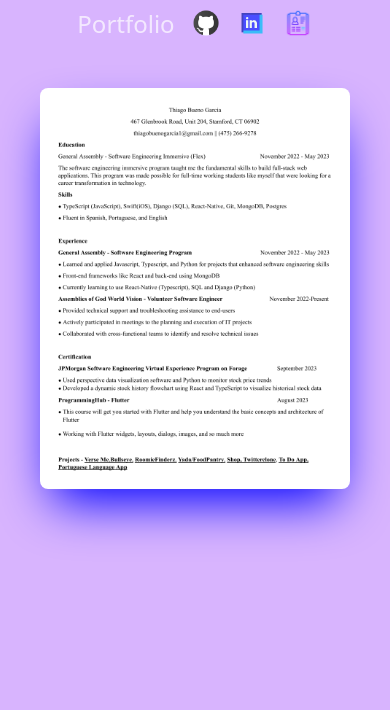
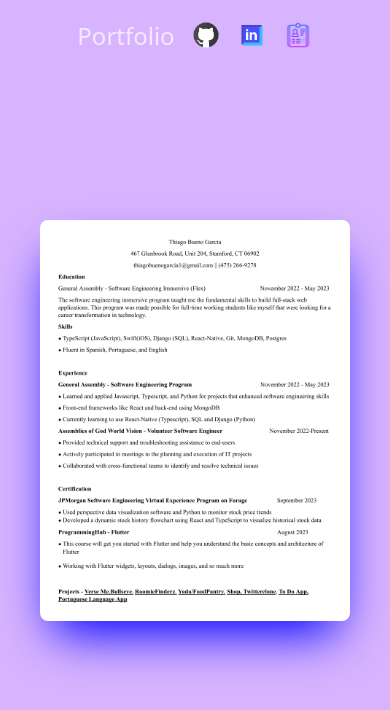
Before and after one commit to thiagobgarc/Portfolio-new, a React (Vite) app: page /resume in a window 390 px wide. Shown: the top 710 px of the page. Built offline with nearby package versions, Linux system fonts and the light colour scheme.

Commit message:
24th commit to resume screen for mobile view

```diff
--- a/src/components/pdf.tsx
+++ b/src/components/pdf.tsx
@@ -5,10 +5,10 @@ export const Pdf = () => {
 
     return (
         <div className="bg-purple-300 min-h-screen  p-0 justify-between items-center flex flex-col">
-            <div>
+            <div className="pt-3 sm:pt-1">
             <NavigationBar />
             </div>
-            <div className="flex-1 justify-center items-center mt-10 sm:mb-10">
+            <div className="flex-1 justify-center items-center mt-40 sm:mb-10">
             <div className="rounded-3xl shadow-2xl  shadow-neonBlue mx-10">
                 <img src={resume} alt="resume"
                 className="object-contain h-full w-full rounded-lg"
```
